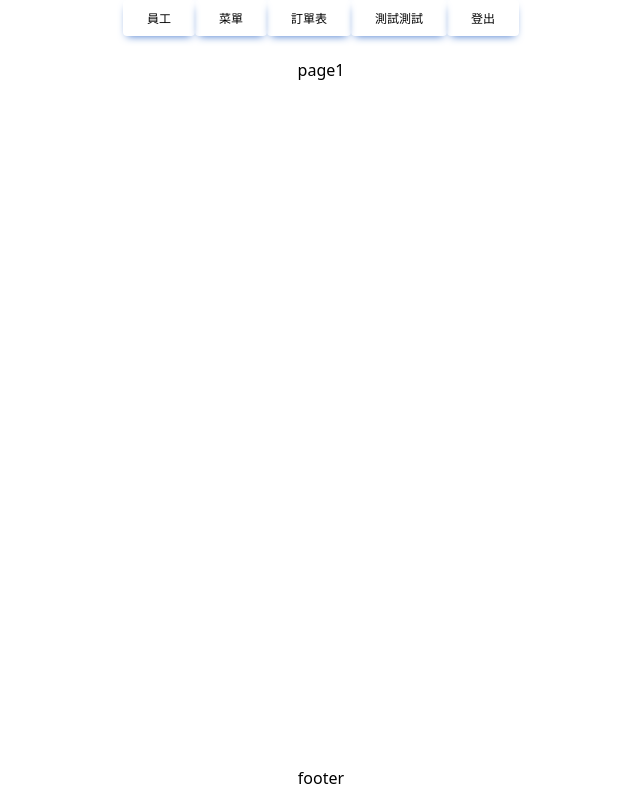
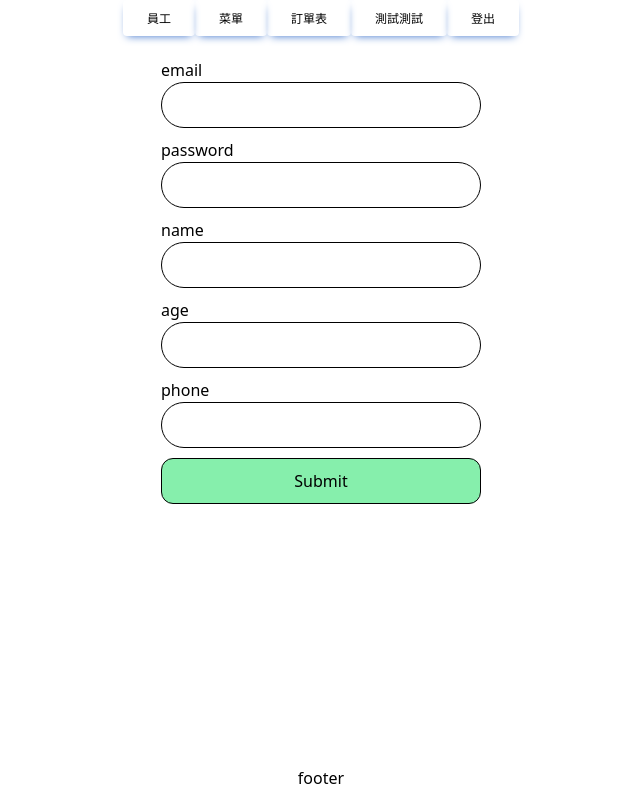
Before and after one commit to Supermarpig/BanDon, a React (Vite) app: page /test/FormZod2 in a window 1280 px wide. Before the commit this address led to /page1. Shown: the whole page, without its empty margins (319-959 px from the left). Built offline with nearby package versions, Linux system fonts and the light colour scheme.

Commit message:
feat:新增formZod 測試

```diff
--- a/src/components/menu/index.tsx
+++ b/src/components/menu/index.tsx
@@ -54,6 +54,10 @@ const items: MenuProps[] = [
             {
                 label: 'formZod',
                 key: '/test/formZod',
+            },
+            {
+                label: 'formZod2',
+                key: '/test/formZod2',
             },
             {
                 label: '傳訊息通知測試',
--- a/src/pages/formZod.tsx
+++ b/src/pages/formZod.tsx
@@ -4,7 +4,8 @@ import * as z from "zod";
 
 const schema = z.object({
     email: z.string().email().min(2),
-    password: z.string().min(6)
+    password: z.string().min(6),
+    id: z.string().length(5, { message: "只少要5個字" }),
 });
 
 export default function RhfFormWithZod() {
@@ -23,23 +24,24 @@ export default function RhfFormWithZod() {
             method: "POST",
             body: JSON.stringify(data)
         });
+        console.log(data, '-------------------')
 
         reset();
     };
 
+    console.log(errors,"654654654as6d54f")
     return (
         <form
             onSubmit={handleSubmit(processForm)}
-            style={{ display: "flex", flexDirection: "column", width: 500 }}
+            className="flex flex-col"
         >
             <h1 className="text-3xl mb-5">react-hook-form & Zod測試</h1>
             <div className="mb-5">
-                <label htmlFor="username" className="form-label inline-flex w-48">使用者名稱</label>
+                <label htmlFor="username" className="form-label inline-flex w-48">Email</label>
                 <input
                     {...register("email", { required: true })}
                     name="email"
                     type="email"
-                    className="border border-solid border-black rounded-2xl w-full"
                 />
                 {errors.email?.message && <span className="text-red-500">{`${errors.email?.message}`}</span>}
             </div>
@@ -49,9 +51,18 @@ export default function RhfFormWithZod() {
                     {...register("password", { required: true, minLength: 6 })}
                     name="password"
                     type="password"
-                    className="border border-solid border-black rounded-2xl w-full"
                 />
                 {errors.password?.message && <span className="text-red-500">{`${errors.password?.message}`}</span>}
+            </div>
+            <div className="mb-5">
+                <label htmlFor="id" className="form-label inline-flex w-48">ID</label>
+                <input
+                    {...register("id", { required: true })}
+                    name="id"
+                    type="text"
+                />
+                { errors.id?.message && 'required' && <span className="text-red-500">{`${errors.id?.message}`}</span>}
+
             </div>
 
             <button
--- /dev/null
+++ b/src/pages/formZod2.tsx
@@ -0,0 +1,79 @@
+import { useForm } from "react-hook-form";
+import { zodResolver } from "@hookform/resolvers/zod";
+import * as z from "zod";
+
+/**
+* 複雜一點點的情境
+* 需要使用者填入信箱、密碼、名稱、年齡等，
+
+* 限制了密碼長度最少要 8 個字元，
+* 名稱則是介於 2 - 30 個字元，
+* 年齡則是非必填的但是填入時需要是大於零的整數 小於100數字
+* 電話要是09XX...然後要10位數
+
+*/
+
+
+const registerRequestSchema = z.object({
+    email: z.string().email({ message: "請輸入正確的E-mail" }),
+    password: z.string().min(8, { message: "密碼要超過8位數" }),
+    name: z.string().min(2, { message: "中文最少一個字，英文最少兩個字。" }).max(30, { message: "最多30個字" }),
+    age: z.number().int({ message: "請輸入整數" }).positive({ message: "請輸入>0的數字" }).lt(100, { message: "請輸入小於100的數字" }).optional(),
+    phone: z.string().regex(/^09[0-9]{8}$/, { message: "請輸入正確號碼" }).optional(),
+});
+
+/**
+ * RegisterRequest目的是創建一個 TypeScript 型別 RegisterRequest，該型別的結構和資料驗證規則是根據 registerRequestSchema 物件中的定義自動推斷生成的。這樣，你可以在程式中使用 RegisterRequest 來表示符合註冊請求資料結構的資料物件，並在編譯時享有 TypeScript 的型別檢查功能。
+ */
+type RegisterRequest = z.infer<typeof registerRequestSchema>
+
+const LoginForm = () => {
+    const {
+        register,
+        handleSubmit,
+        formState: { errors },
+    } = useForm<RegisterRequest>({
+        resolver: zodResolver(registerRequestSchema),
+    });
+
+    const submit = async (registerData: any): Promise<void> => {
+        //得到資料後 傳給下面api
+        await fetch("/api/form", {
+            method: "POST",
+            body: JSON.stringify(registerData)
+        });
+
+        console.log("trigger login action with:", registerData)
+    };
+
+
+    // console.log(errors, "-------------------------------錯誤訊息")
+
+    return (
+        <form onSubmit={handleSubmit(submit)} className="flex flex-col max-w-xs w-full ">
+            <p>email</p>
+            <input {...register('email')} />
+            {errors.email?.message && <p className="text-red-500">* {errors.email?.message}</p>}
+            <p>password</p>
+            <input type="password" {...register('password')} />
+            {errors.password?.message && <p className="text-red-500">* {errors.password?.message}</p>}
+            <p>name</p>
+            <input {...register('name')} />
+            {errors.name?.message && <p className="text-red-500">* {errors.name?.message}</p>}
+            <p>age</p>
+            <input type="number" max={100} {...register('age', { valueAsNumber: true,  required: false })} />
+            {errors.age?.message && <p className="text-red-500">* {errors.age?.message}</p>}
+            <p>phone</p>
+            <input {...register('phone')} />
+            {errors.phone?.message && <p className="text-red-500">* {errors.phone?.message}</p>}
+
+            <input type="submit" className="rounded-xl  bg-green-300 " />
+
+
+
+
+        </form>
+    );
+};
+
+export default LoginForm
--- a/src/router/index.tsx
+++ b/src/router/index.tsx
@@ -9,6 +9,7 @@ const Page302 = lazy(() => import('../pages/page302'))
 const Page303 = lazy(() => import('../pages/page303'))
 const Form = lazy(() => import('../pages/form'))
 const FormZod = lazy(() => import('../pages/formZod'))
+const FormZod2 = lazy(() => import('../pages/formZod2'))
 const TestPage = lazy(() => import('../pages/test'))
 const SentToLineNotify = lazy(() => import('../pages/sentToLineNotify'))
 
@@ -70,6 +71,10 @@ const routes = [
                 element: withLoadingComponent(<FormZod />)
             },
             {
+                path: "/test/FormZod2",
+                element: withLoadingComponent(<FormZod2 />)
+            },
+            {
                 path: "/test/sentToLineNotify",
                 element: withLoadingComponent(<SentToLineNotify />)
             },
--- a/src/styles/globals.css
+++ b/src/styles/globals.css
@@ -9,3 +9,11 @@ body {
     flex-direction: column;
     /* @apply text-dark_gray; */
 }
+
+input{
+    border:1px solid #000;
+    border-radius: 25px;
+    width: 100%;
+    padding: 10px;
+    margin-bottom: 10px;
+}
```
